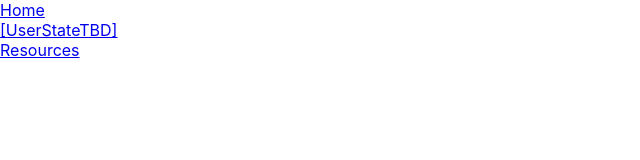
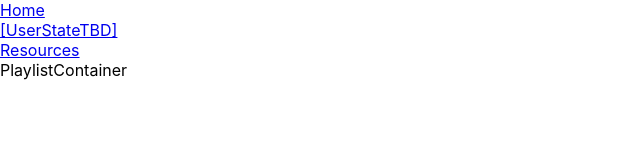
Before and after one commit to charlie763/edu-source, a React (Create React App) app: page /bookshelves in a window 1280 px wide. Shown: the top 160 px of the page, without its empty margins (0-640 px from the left). Built offline with nearby package versions, Linux system fonts and the light colour scheme.

Commit message:
stub out playlist container

```diff
--- a/src/App.js
+++ b/src/App.js
@@ -4,7 +4,8 @@ import './App.css';
 import ResourceContainer from './containers/ResourceContainer'
 import NavBar from './components/NavBar'
 import Home from './components/Home'
-import UserContainer from './containers/UserContainer';
+import UserContainer from './containers/UserContainer'
+import PlaylistContainer from './containers/PlaylistContainer'
 
 function App() {
   return (
@@ -15,6 +16,7 @@ function App() {
           <Route path="/login" render={props => <UserContainer {...props} />} />
           <Route path="/signup" render={props => <UserContainer {...props} />} />
           <Route path="/resources" render={props => <ResourceContainer {...props}/>} />
+          <Route path="/bookshelves" render={props => <PlaylistContainer {...props}/>}/>
         </Switch>
     </Router>
   );
--- /dev/null
+++ b/src/containers/PlaylistContainer.js
@@ -0,0 +1,13 @@
+import React from 'react'
+
+class PlaylistContainer extends React.Component{
+  render(){
+    return(
+      <div>
+        PlaylistContainer
+      </div>
+    )
+  }
+}
+
+export default PlaylistContainer
```
